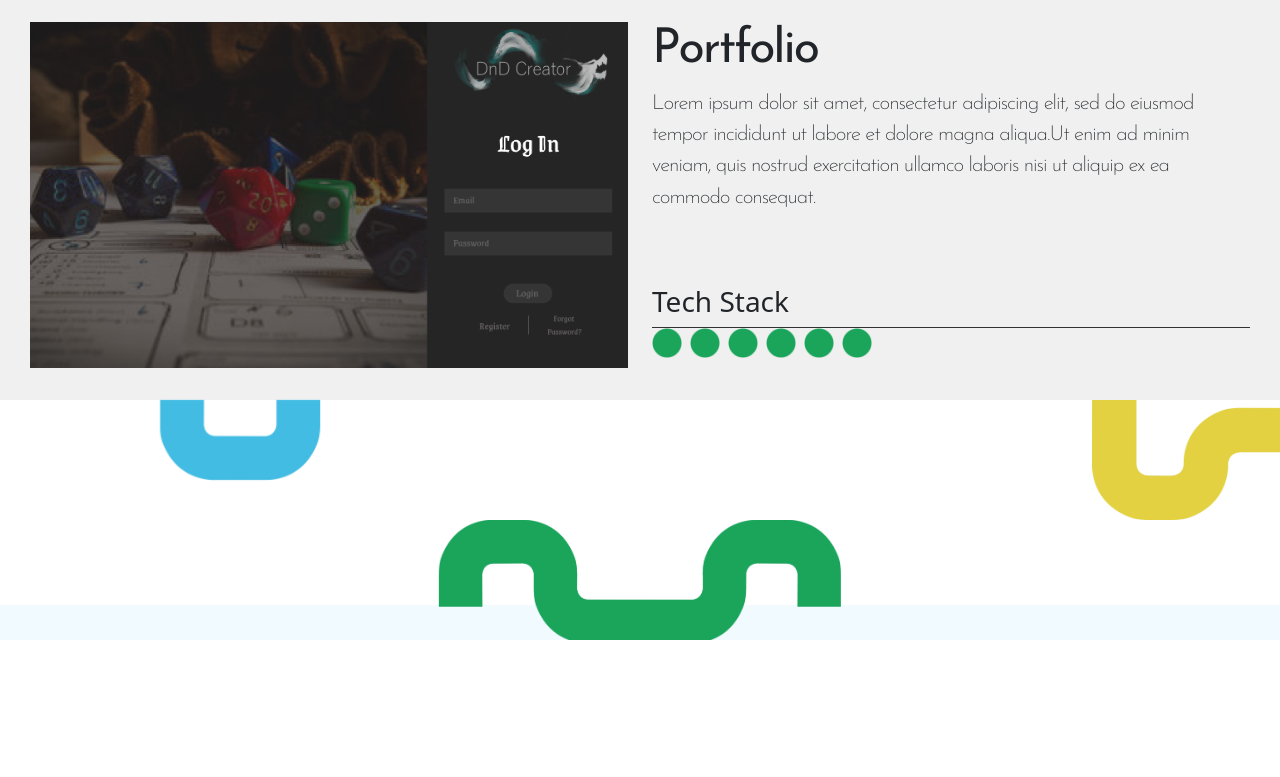
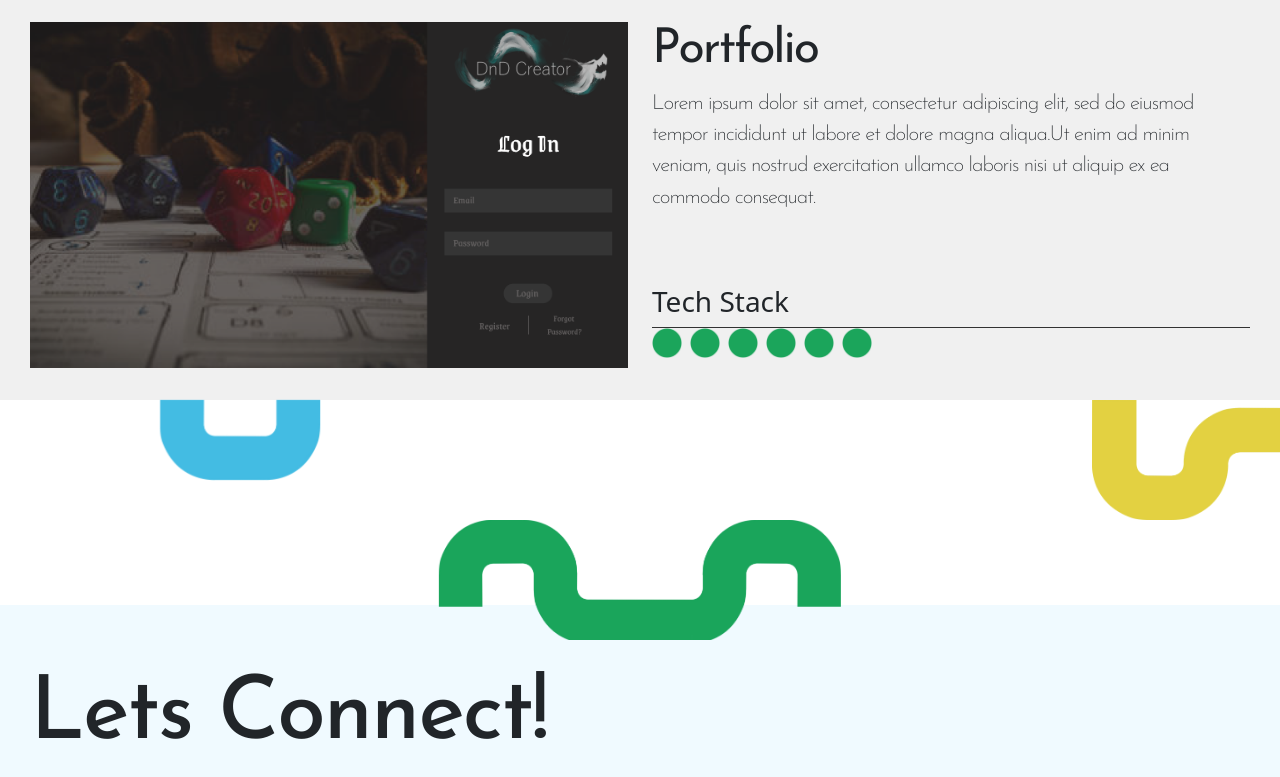
Before and after one commit to Sam89001/Porfolio-Site, a React (Vite) app: page / in a window 1280 px wide. Shown: the part 3234-4011 px from the top of the page. Before the commit the page ends 3874 px from the top, so only its background shows below. Built offline with nearby package versions, Linux system fonts and the light colour scheme.

Commit message:
started working on contact page

```diff
--- a/src/components/ContactPage.jsx
+++ b/src/components/ContactPage.jsx
@@ -4,8 +4,31 @@ import '../css/contactPage.css'
 
 function ContactPage() {
   return (
-    <div>
+    <div className='d-flex justify-content-center contact-page-component-container'>
+      <div className='component-content-container contact-page-content'>
+        <div className='row h-100'>
 
+          <div className='col-12'>
+            <h1 className='main-header standard-bottom-padding'>Lets Connect!</h1>
+          </div>
+
+          {/* Text */}
+
+          <div className='col-lg-6 col-md-12 col-sm-12 row'>
+
+            {/* Individual columns for each item so they can collaps at medium screen sizes
+             Likely col-12 for normal screens and col-4 for medium screen sizes and col-12 for small screen-sizes*/}
+
+          </div>
+
+          {/* Form */}
+
+          <div className='col-lg-6 col-md-12 col-sm-12' >
+
+          </div>
+
+        </div>
+      </div>
     </div>
   )
 }
--- a/src/css/contactPage.css
+++ b/src/css/contactPage.css
@@ -0,0 +1,16 @@
+.contact-page-content,
+.contact-page-component-container {
+  background-color: var(--backgroundBlue);
+}
+
+.contact-page-component-container {
+  height: 100%;
+  width: 100%;
+  padding-left: 30px;
+  padding-right: 30px;
+}
+
+.contact-page-content {
+  padding-top: 2%;
+  padding-bottom: 4%;
+}
```
